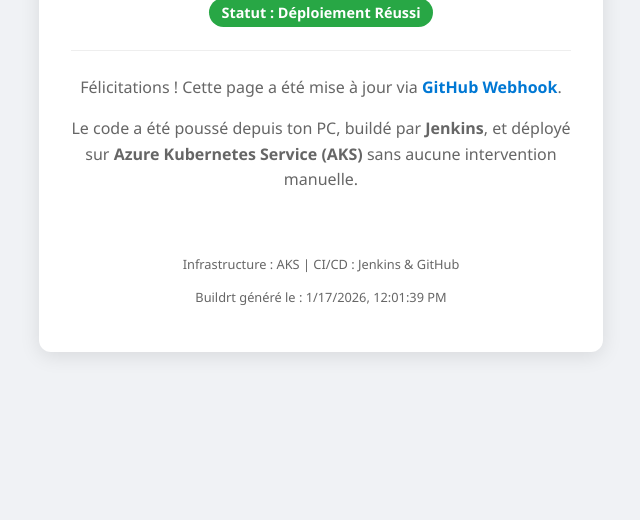
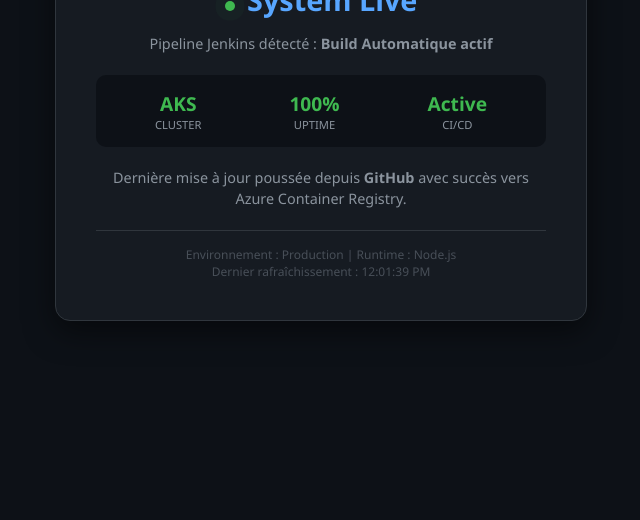
Before and after one commit to yaoibrahim/azure-devops-ci-cd-project, a website: page app/index.html in a window 1280 px wide. Shown: the part 280-800 px from the top of the page, without its empty margins (319-959 px from the left). Drawn offline with Linux system fonts and the light colour scheme.

Commit message:
UI: Dark mode dashboard et animation de statut

```diff
--- a/app/index.html
+++ b/app/index.html
@@ -3,75 +3,51 @@
 <head>
     <meta charset="UTF-8">
     <meta name="viewport" content="width=device-width, initial-scale=1.0">
-    <title>Azure CI/CD Pipeline</title>
+    <title>Azure CI/CD Dashboard</title>
     <style>
-        body {
-            font-family: 'Segoe UI', Tahoma, Geneva, Verdana, sans-serif;
-            background-color: #f0f2f5;
-            margin: 0;
-            display: flex;
-            justify-content: center;
-            align-items: center;
-            height: 100vh;
-        }
-        .card {
-            background: white;
-            padding: 2rem;
-            border-radius: 12px;
-            box-shadow: 0 4px 20px rgba(0,0,0,0.1);
-            text-align: center;
-            max-width: 500px;
-            width: 90%;
-        }
-        .status-badge {
-            background: #28a745;
-            color: white;
-            padding: 5px 12px;
-            border-radius: 20px;
-            font-size: 0.9rem;
-            font-weight: bold;
-        }
-        h1 {
-            color: #0078d4;
-            margin-bottom: 0.5rem;
-        }
-        p {
-            color: #666;
-            line-height: 1.6;
-        }
-        hr {
-            border: 0;
-            border-top: 1px solid #eee;
-            margin: 1.5rem 0;
-        }
-        .footer {
-            margin-top: 2rem;
-            font-size: 0.8rem;
-            color: #999;
-            padding-top: 1rem;
-        }
-        .highlight {
-            color: #0078d4;
-            font-weight: bold;
-        }
+        body { font-family: 'Segoe UI', sans-serif; background-color: #0d1117; color: #c9d1d9; margin: 0; display: flex; justify-content: center; align-items: center; height: 100vh; }
+        .container { background: #161b22; padding: 2.5rem; border-radius: 15px; border: 1px solid #30363d; box-shadow: 0 10px 30px rgba(0,0,0,0.5); text-align: center; width: 450px; }
+        h1 { color: #58a6ff; font-size: 1.8rem; margin-bottom: 10px; }
+        .status-container { display: flex; justify-content: space-around; margin: 20px 0; background: #0d1117; padding: 15px; border-radius: 10px; }
+        .stat-item { display: flex; flex-direction: column; }
+        .stat-value { font-weight: bold; color: #3fb950; font-size: 1.2rem; }
+        .stat-label { font-size: 0.7rem; color: #8b949e; text-transform: uppercase; }
+        .description { font-size: 0.9rem; line-height: 1.5; color: #8b949e; }
+        .pulse { width: 10px; height: 10px; background: #3fb950; border-radius: 50%; display: inline-block; margin-right: 5px; box-shadow: 0 0 0 rgba(63, 185, 80, 0.4); animation: pulse 2s infinite; }
+        @keyframes pulse { 0% { box-shadow: 0 0 0 0 rgba(63, 185, 80, 0.7); } 70% { box-shadow: 0 0 0 10px rgba(63, 185, 80, 0); } 100% { box-shadow: 0 0 0 0 rgba(63, 185, 80, 0); } }
+        .footer { margin-top: 20px; font-size: 0.75rem; border-top: 1px solid #30363d; padding-top: 15px; color: #484f58; }
     </style>
 </head>
 <body>
-    <div class="card">
-        <h1>🚀 Pipeline Automatique</h1>
-        <p><span class="status-badge">Statut : Déploiement Réussi</span></p>
-        <hr>
-        <p>Félicitations ! Cette page a été mise à jour via <span class="highlight">GitHub Webhook</span>.</p>
-        <p>Le code a été poussé depuis ton PC, buildé par <strong>Jenkins</strong>, et déployé sur <strong>Azure Kubernetes Service (AKS)</strong> sans aucune intervention manuelle.</p>
+    <div class="container">
+        <h1><span class="pulse"></span> System Live</h1>
+        <p class="description">Pipeline Jenkins détecté : <strong>Build Automatique actif</strong></p>
+
+        <div class="status-container">
+            <div class="stat-item">
+                <span class="stat-value">AKS</span>
+                <span class="stat-label">Cluster</span>
+            </div>
+            <div class="stat-item">
+                <span class="stat-value">100%</span>
+                <span class="stat-label">Uptime</span>
+            </div>
+            <div class="stat-item">
+                <span class="stat-value">Active</span>
+                <span class="stat-label">CI/CD</span>
+            </div>
+        </div>
+
+        <p class="description">Dernière mise à jour poussée depuis <strong>GitHub</strong> avec succès vers Azure Container Registry.</p>
+
         <div class="footer">
-            <p>Infrastructure : AKS | CI/CD : Jenkins & GitHub</p>
-            <p>Buildrt généré le : <span id="date"></span></p>
+            Environnement : Production | Runtime : Node.js<br>
+            Dernier rafraîchissement : <span id="time"></span>
         </div>
     </div>
 
     <script>
-        // Affiche la date actuelle pour prouver le rafraîchissement
-        document.getElementById('date').innerText = new Date().toLocaleString();
+        document.getElementById('time').innerText = new Date().toLocaleTimeString();
     </script>
 </body>
 </html>
```
